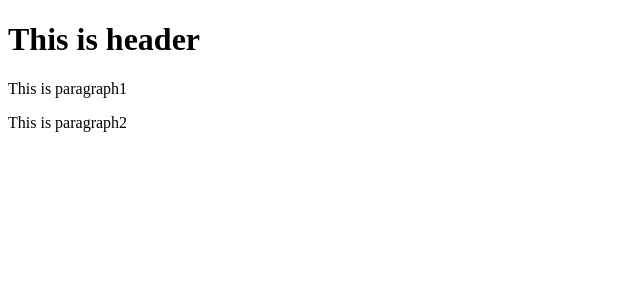
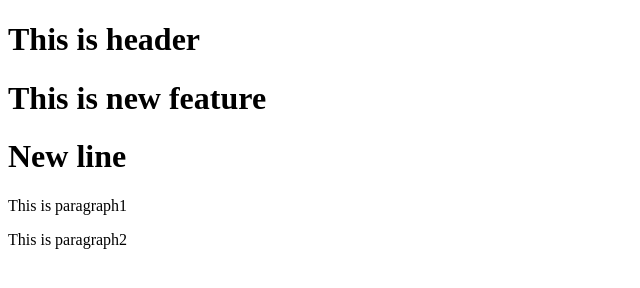
Before and after one commit to Akirakato112233/sample_git2, a plain HTML site: page index.html in a window 1280 px wide. Shown: the whole page, without its empty margins (0-640 px from the left). Drawn offline with Linux system fonts and the light colour scheme.

```diff
--- a/index.html
+++ b/index.html
@@ -3,6 +3,8 @@
 <head><title>Sample Git</title></head>
 <body>
 <h1>This is header</h1>
+<h1>This is new feature</h1>
+<h1>New line</h1>
 <p>This is paragraph1</p>
 <p>This is paragraph2</p>
 </body>
```
